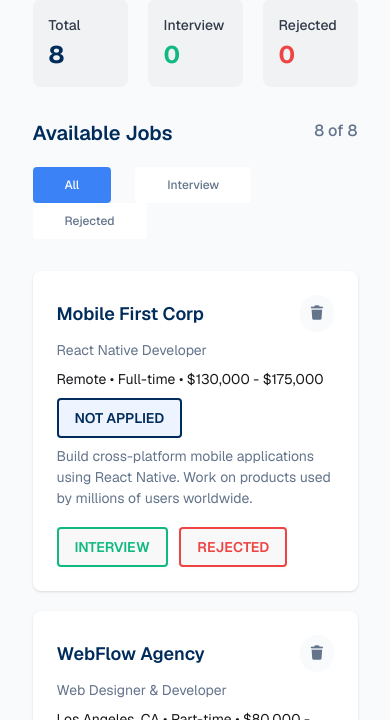
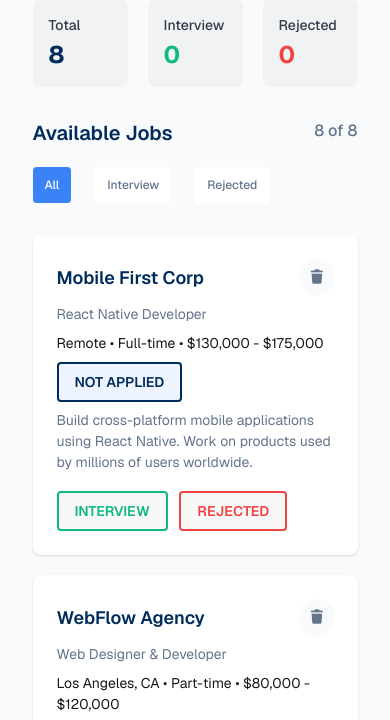
Before and after one commit to shakilkhan95/B13-A4-PH-Job-Tracker, a plain HTML site: page index.html in a window 390 px wide. Shown: the part 77-797 px from the top of the page. Drawn offline with nearby package versions, Linux system fonts and the light colour scheme.

Commit message:
fixed responsive issue in navigation buttons

```diff
--- a/index.html
+++ b/index.html
@@ -64,15 +64,15 @@
         <!-- tabs to navigate all interview and rejected section  -->
         <section id="status-container" class="mt-5 space-x-5">
             <!-- All status button  -->
-            <button type="button" id="all-status-btn" class="status-btn text-[#64748B] text-xs font-medium bg-[#FFFFFF] rounded-sm px-8 py-2.5 cursor-pointer selected">All</button>
+            <button type="button" id="all-status-btn" class="status-btn text-[#64748B] text-xs font-medium bg-[#FFFFFF] rounded-sm px-3 md:px-8 py-2.5 cursor-pointer selected">All</button>
 
             <!-- Interview status button  -->
             <button type="button" id="interview-status-btn"
-            class="status-btn text-[#64748B] text-xs font-medium bg-[#FFFFFF] rounded-sm px-8 py-2.5 cursor-pointer">Interview</button>
+            class="status-btn text-[#64748B] text-xs font-medium bg-[#FFFFFF] rounded-sm px-3 md:px-8 py-2.5 cursor-pointer">Interview</button>
 
             <!-- Rejected status button  -->
             <button type="button" id="rejected-status-btn"
-            class="status-btn text-[#64748B] text-xs font-medium bg-[#FFFFFF] rounded-sm px-8 py-2.5 cursor-pointer">Rejected</button>
+            class="status-btn text-[#64748B] text-xs font-medium bg-[#FFFFFF] rounded-sm px-3 md:px-8 py-2.5 cursor-pointer">Rejected</button>
         </section>
 
         <!-- all jobs section  -->
```
